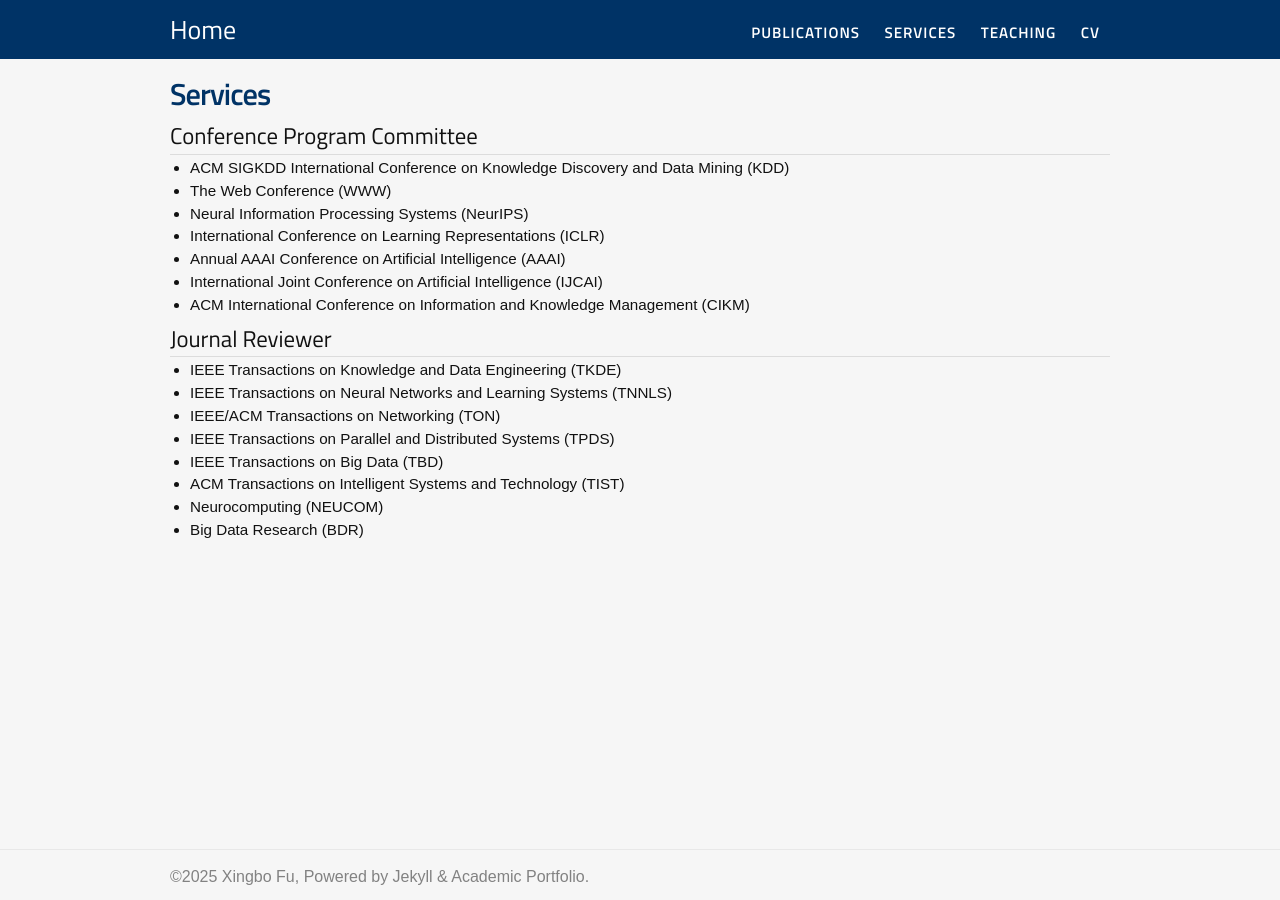
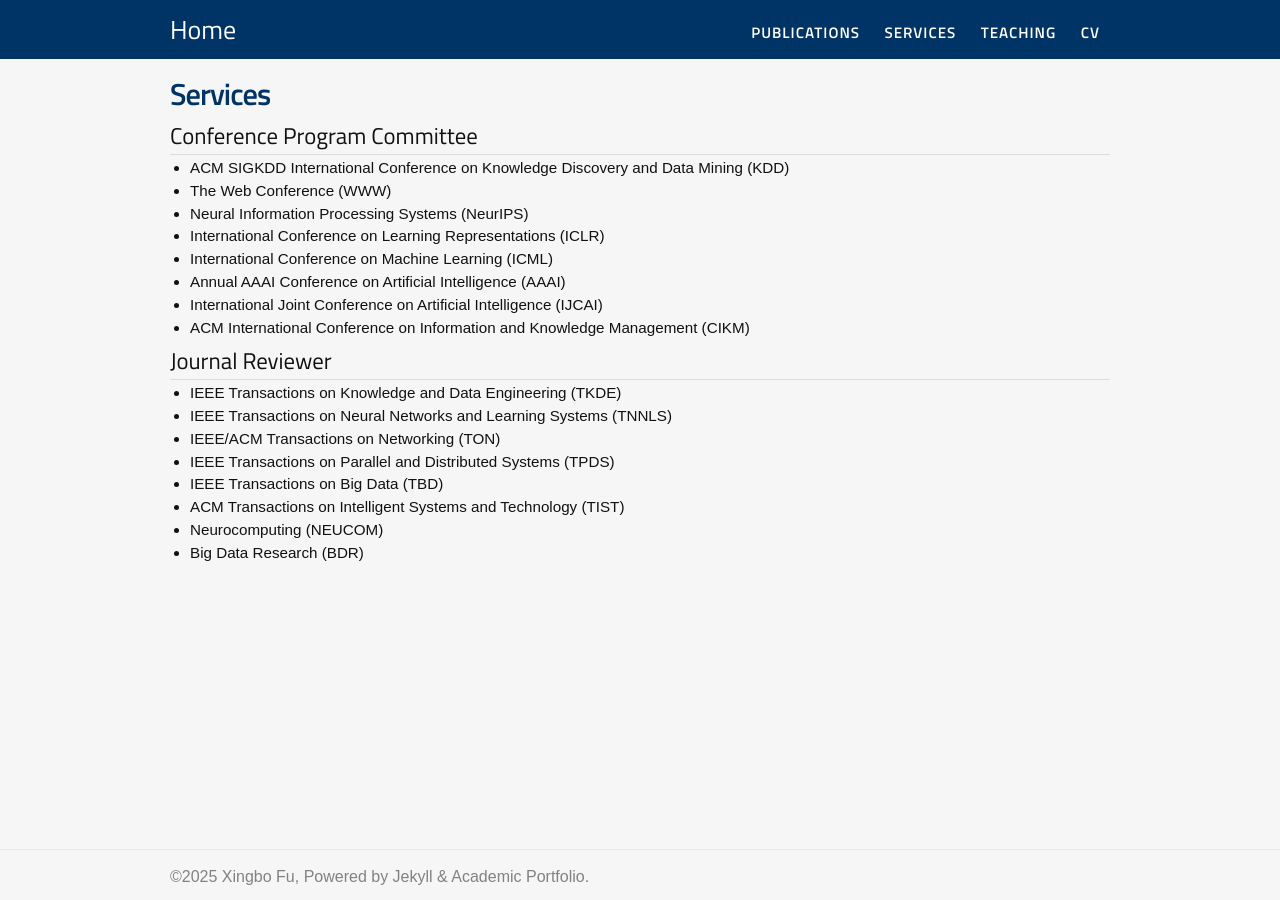
Before and after one commit to xbfu/xbfu.github.io, a Jekyll site: the page built from services.md, in a window 1280 px wide. Built offline with Jekyll 4.4.1, drawn with Linux system fonts in a browser that asks for light colours; nearby versions of some CDN libraries.

Commit message:
Update services.md

```diff
--- a/services.md
+++ b/services.md
@@ -11,6 +11,7 @@
 	<li>The Web Conference (WWW)</li>
 	<li>Neural Information Processing Systems (NeurIPS)</li>
 	<li>International Conference on Learning Representations (ICLR)</li>
+	<li>International Conference on Machine Learning (ICML)</li>
 	<li>Annual AAAI Conference on Artificial Intelligence (AAAI)</li>
 	<li>International Joint Conference on Artificial Intelligence (IJCAI)</li>
 	<li>ACM International Conference on Information and Knowledge Management (CIKM)</li>
```
